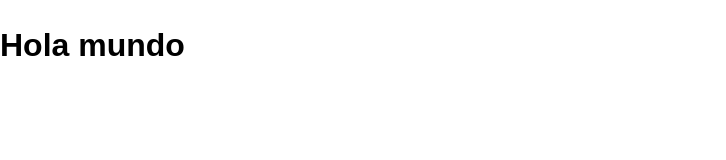
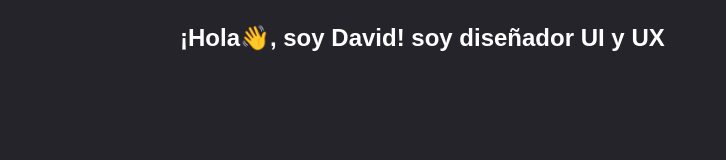
Before and after one commit to FrankTII/figma-tokens, a website: page index.html in a window 1280 px wide. Shown: the whole page, without its empty margins (0-726 px from the left). Drawn offline with Linux system fonts and the light colour scheme.

Commit message:
creando estilos

```diff
--- a/css/styles.css
+++ b/css/styles.css
@@ -49,3 +49,32 @@ hr {
 	color: inherit; /* 2 */
 	border-top-width: 1px; /* 3 */
 }
+
+/* Estilos */
+
+.section-container {
+	margin-left: auto;
+	margin-right: auto;
+	max-width: 920px;
+}
+
+/* .margin-responsive {
+	padding-left: 0rem;
+	padding-right: 0rem;
+} */
+
+@media (max-width: 768px) {
+	.section-container {
+		margin-left: 2rem;
+		margin-right: 2rem;
+	}
+}
+
+.text-titles {
+	color: var(--text-titles);
+	size: var(--font-size-56);
+}
+
+.bg-body {
+	background: var(--dark-800);
+}
--- a/index.html
+++ b/index.html
@@ -8,7 +8,11 @@
 		<link rel="stylesheet" href="css/styles.css" />
 		<title>Document</title>
 	</head>
-	<body>
-		<h1>Hola mundo</h1>
+	<body class="bg-body">
+		<section class="section-container margin-responsive">
+			<h1 class="text-titles">
+				¡Hola👋, soy David! soy diseñador UI y UX
+			</h1>
+		</section>
 	</body>
 </html>
```
